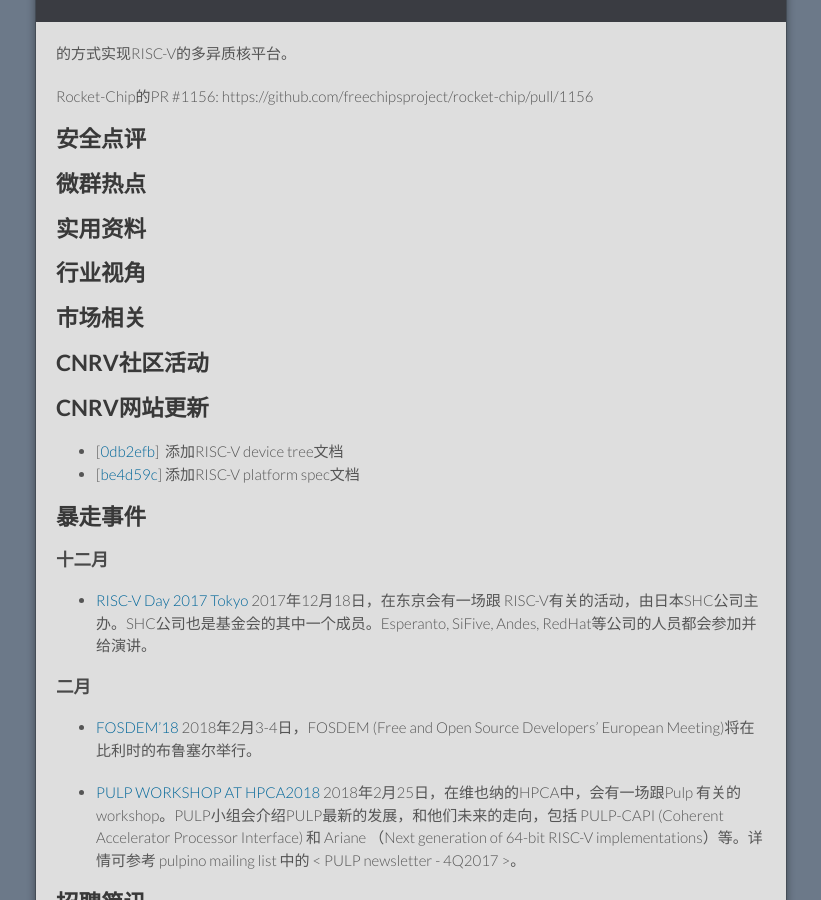
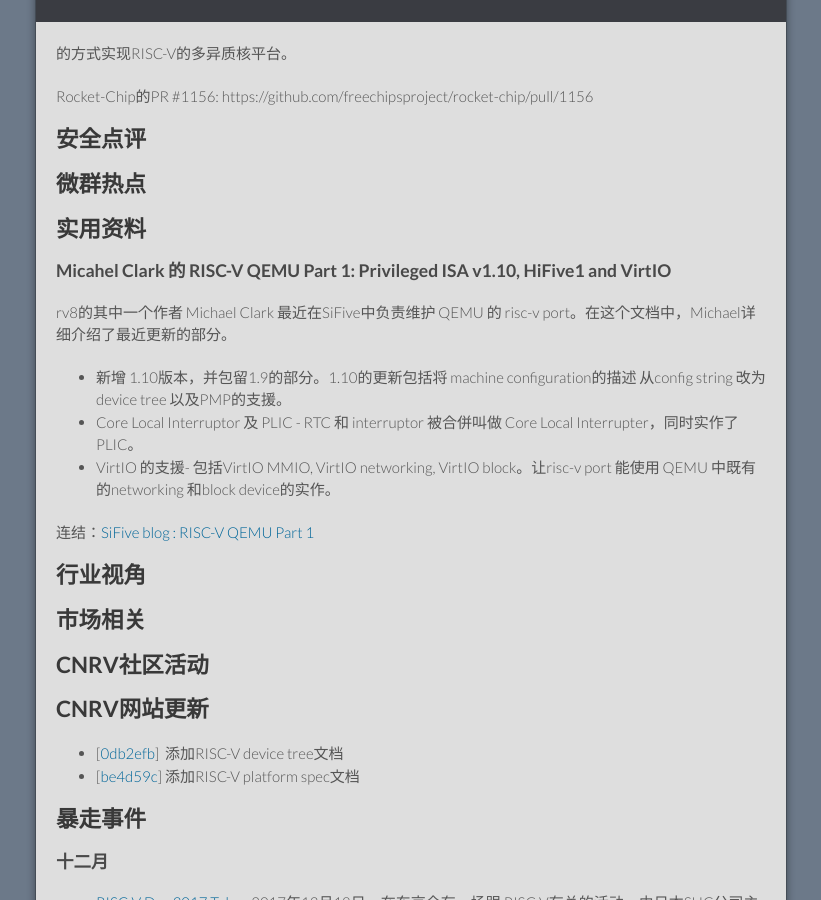
Before and after one commit to cnrv/home, a Jekyll site: the page built from bi-week-rpts/2017-12-21.md, in a window 1280 px wide and 900 px high, scrolled down 2321 px. Shown: the whole window, without its empty margins (229-1050 px from the left). Built offline with Jekyll 4.4.1, drawn with Linux system fonts in a browser that asks for light colours; Markdown is read by kramdown in place of the engine named in the settings; comment, search, counter and statistics services are not loaded; our own code applies the rules of GitHub Pages for plain Markdown files.

Commit message:
加上qemu的資料

```diff
--- a/bi-week-rpts/2017-12-21.md
+++ b/bi-week-rpts/2017-12-21.md
@@ -103,6 +103,14 @@
 
 ## 实用资料
 
+### Micahel Clark 的 RISC-V QEMU Part 1: Privileged ISA v1.10, HiFive1 and VirtIO
+rv8的其中一个作者 Michael Clark 最近在SiFive中负责维护 QEMU 的 risc-v port。在这个文档中，Michael详细介绍了最近更新的部分。
+- 新增 1.10版本，并包留1.9的部分。1.10的更新包括将 machine configuration的描述 从config string 改为device tree 以及PMP的支援。
+- Core Local Interruptor 及 PLIC - RTC 和 interruptor 被合併叫做 Core Local Interrupter，同时实作了PLIC。
+- VirtIO 的支援- 包括VirtIO MMIO, VirtIO networking, VirtIO block。让risc-v port 能使用 QEMU 中既有的networking 和block device的实作。
+
+连结：[SiFive blog : RISC-V QEMU Part 1](https://www.sifive.com/blog/2017/12/20/risc-v-qemu-part-1-privileged-isa-hifive1-virtio/)
+
 ## 行业视角
 
 ## 市场相关
```
